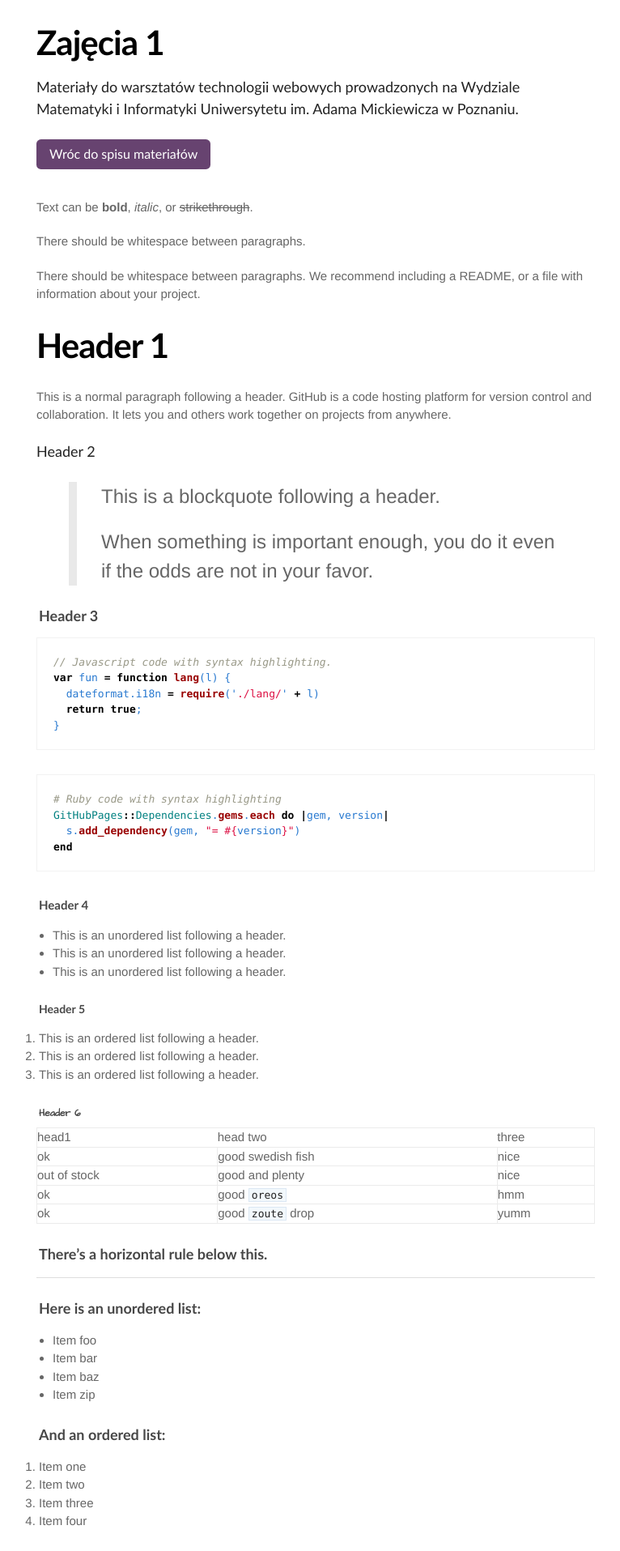
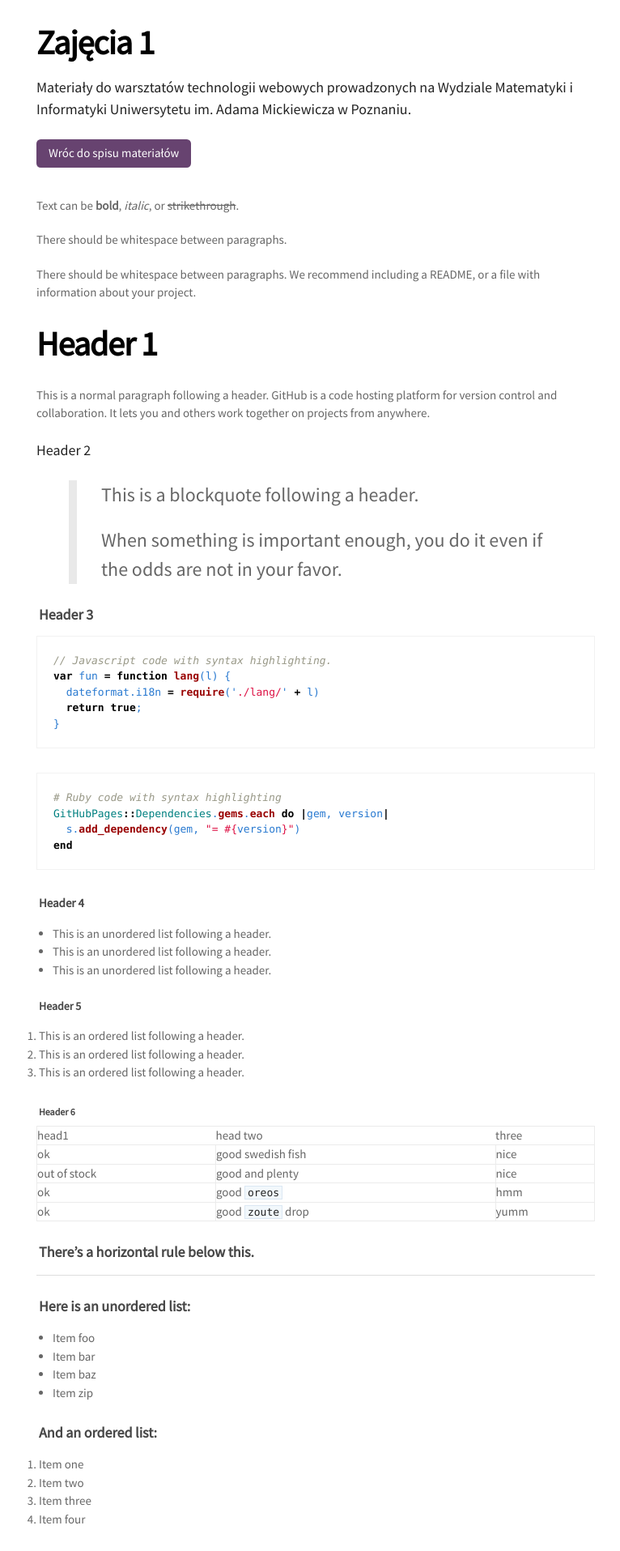
Before and after one commit to marcin-szczepanski/TWE, a Jekyll site: the page built from wzor.md, in a window 1280 px wide. Shown: the top 1915 px of the page at 81% size, without its empty margins (250-1016 px from the left). Built offline with Jekyll 4.4.1, drawn with Linux system fonts in a browser that asks for light colours.

Commit message:
Modify modules

```diff
--- a/_layouts/default.html
+++ b/_layouts/default.html
@@ -7,6 +7,7 @@
     <link href='https://fonts.googleapis.com/css?family=Architects+Daughter' rel='stylesheet' type='text/css'>
     <link rel="stylesheet" href="{{ '/assets/css/style.css?v=' | append: site.github.build_revision | relative_url }}" media="screen" type="text/css">
     <link rel="stylesheet" href="{{ '/assets/css/print.css' | relative_url }}" media="print" type="text/css">
+	<link rel="stylesheet" href="/assets/css/fonts.css" type="text/css">
 	<script type="text/javascript" src="assets/js/jquery.js"></script>
     <!--[if lt IE 9]>
     <script src="//html5shiv.googlecode.com/svn/trunk/html5.js"></script>
--- a/_sass/jekyll-theme-architect.scss
+++ b/_sass/jekyll-theme-architect.scss
@@ -3,7 +3,7 @@
 
 /* LAYOUT STYLES */
 body {
-  font-family: 'Helvetica Neue', Helvetica, Arial, serif;
+  font-family: 'SourceSansPro-Regular', 'Helvetica Neue', Helvetica, Arial, serif;
   font-size: 15px;
   font-weight: 400;
   line-height: 1.5;
@@ -25,7 +25,7 @@ a:hover {
 header {
   padding-top: 40px;
   padding-bottom: 40px;
-  font-family: Calibri, 'Architects Daughter', 'Helvetica Neue', Helvetica, Arial, serif;
+  font-family: 'SourceSansPro-Regular', 'Architects Daughter', 'Helvetica Neue', Helvetica, Arial, serif;
   background: #fff;
   border-bottom: solid 1px #275da1;
 }
@@ -76,7 +76,7 @@ a.button {
   height: 58px;
   padding-top: 22px;
   padding-left: 68px;
-  font-family: 'Architects Daughter', 'Helvetica Neue', Helvetica, Arial, serif;
+  font-family: 'SourceSansPro-Regular', 'Architects Daughter', 'Helvetica Neue', Helvetica, Arial, serif;
   font-size: 23px;
   line-height: 1.2;
   color: #fff;
@@ -169,7 +169,7 @@ form {
 #main-content h1 {
   margin-top: 0;
   margin-bottom: 0.5em;
-  font-family: 'Architects Daughter', 'Helvetica Neue', Helvetica, Arial, serif;
+  font-family: 'SourceSansPro-Regular', 'Helvetica Neue', Helvetica, Arial, serif;
   font-size: 2.8em;
   font-weight: bold;
   color: #000;
@@ -185,7 +185,7 @@ form {
 
 #main-content h2 {
   margin-bottom: 8px;
-  font-family: 'Architects Daughter', 'Helvetica Neue', Helvetica, Arial, serif;
+  font-family: 'SourceSansPro-Regular', 'Helvetica Neue', Helvetica, Arial, serif;
   font-size: 18px;
   font-weight: normal;
   color: #222;
@@ -204,7 +204,7 @@ dt {
 #main-content h3 {
   margin-top: 24px;
   margin-bottom: 8px;
-  font-family: 'Architects Daughter', 'Helvetica Neue', Helvetica, Arial, serif;
+  font-family: 'SourceSansPro-Regular', 'Architects Daughter', 'Helvetica Neue', Helvetica, Arial, serif;
   font-size: 18px;
   font-weight: bold;
   color: #474747;
@@ -220,7 +220,7 @@ dt {
 
 #main-content h4 {
   margin-bottom: 8px;
-  font-family: 'Architects Daughter', 'Helvetica Neue', Helvetica, Arial, serif;
+  font-family: 'SourceSansPro-Regular', 'Architects Daughter', 'Helvetica Neue', Helvetica, Arial, serif;
   font-size: 15px;
   font-weight: bold;
   color: #474747;
@@ -236,7 +236,7 @@ h4:before {
 
 #main-content h5 {
   margin-bottom: 8px;
-  font-family: 'Architects Daughter', 'Helvetica Neue', Helvetica, Arial, serif;
+  font-family: 'SourceSansPro-Regular', 'Architects Daughter', 'Helvetica Neue', Helvetica, Arial, serif;
   font-size: 14px;
   color: #474747;
   text-indent: 3px;
@@ -250,7 +250,7 @@ h5:before {
 
 #main-content h6 {
   margin-bottom: 8px;
-  font-family: 'Architects Daughter', 'Helvetica Neue', Helvetica, Arial, serif;
+  font-family: 'SourceSansPro-Regular', 'Architects Daughter', 'Helvetica Neue', Helvetica, Arial, serif;
   font-size: .8em;
   color: #474747;
   text-indent: 3px;
@@ -321,9 +321,9 @@ dl dd {
 }
 
 footer {
-  padding-top: 20px;
+  padding-top: 10px;
   padding-bottom: 30px;
-  margin-top: 40px;
+  margin-top: 20px;
   font-size: 13px;
   color: #aaa;
   background: transparent url('../images/hr.png') 0 0 no-repeat;
--- /dev/null
+++ b/assets/css/fonts.css
@@ -0,0 +1,4 @@
+@font-face {
+   font-family: 'SourceSansPro-Regular';
+   src: url('SourceSansPro-Regular.otf');
+}
--- a/assets/css/style.scss
+++ b/assets/css/style.scss
@@ -4,7 +4,7 @@
 @import 'jekyll-theme-architect';
 
 header,#main-content h1,#main-content h2,#main-content h3,#main-content h4,#main-content h5,#main-content h5 {
-	font-family: Calibri;
+	font-family: 'SourceSansPro-Regular';
 }
 
 #main1,#main2 {
@@ -24,8 +24,7 @@ header,#main-content h1,#main-content h2,#main-content h3,#main-content h4,#main
 
 .button-v {
 	display: inline-block;
-	font-family: Calibri;
-	font-size: 1rem;
+	font-family: 'SourceSansPro-Regular';
 	color: #fff;
 	background-color: #674370;
 	text-align: center;
```
Also changed, not shown: assets/css/SourceSansPro-Regular.otf (added).
